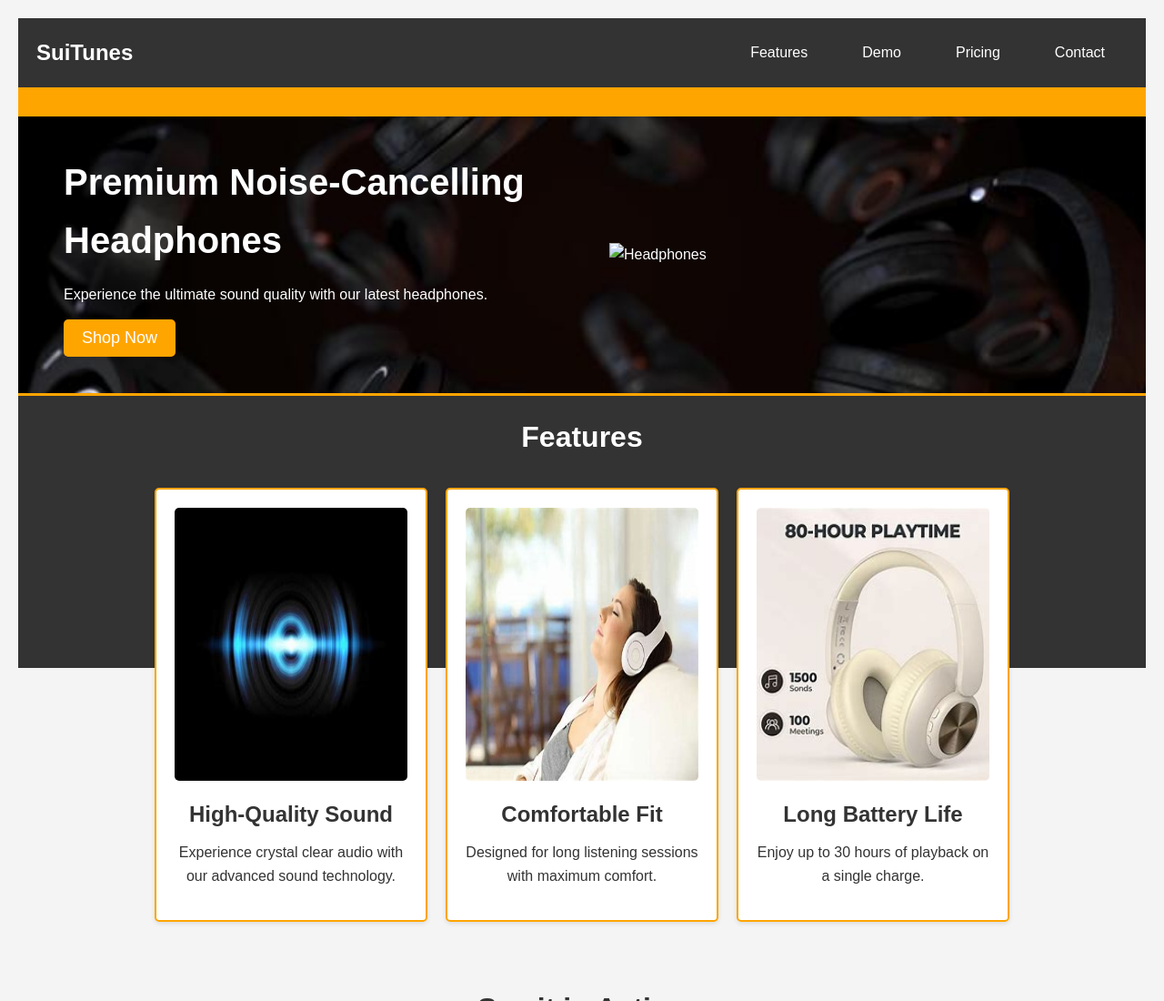
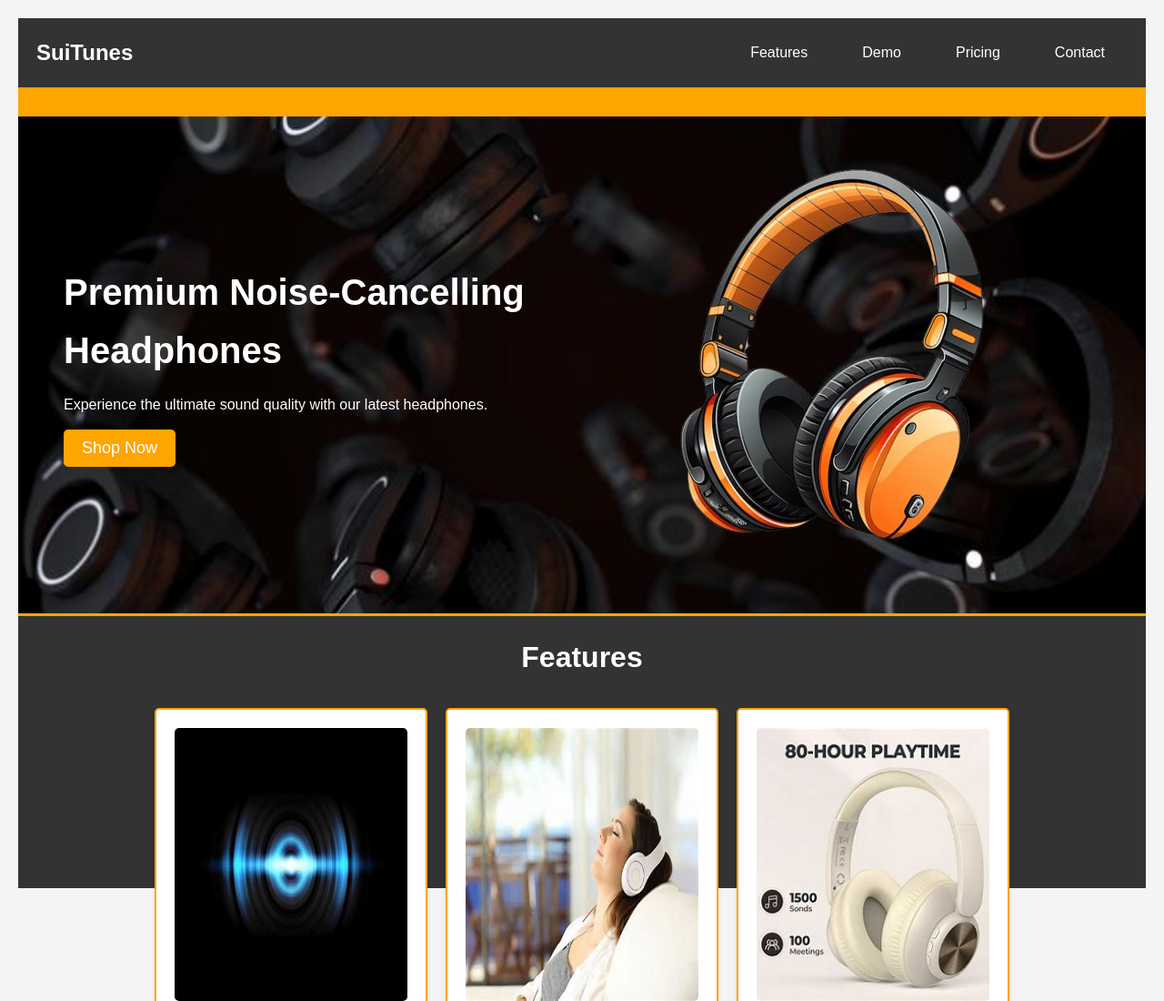
Before and after one commit to CodeWithRonaldo/suitunes-headphones-landing, a plain HTML site: page index.html in a window 1280 px wide. Shown: the top 1100 px of the page at 91% size. Drawn offline with Linux system fonts and the light colour scheme; the site is published under a folder, as on GitHub Pages, so addresses that start at the root find nothing.

Commit message:
Change images path

```diff
--- a/index.html
+++ b/index.html
@@ -26,7 +26,7 @@
             <button class="cta-button">Shop Now</button>
         </div>
         <div class="hero-image">
-            <img src="/assets/hero-headphone.png" alt="Headphones" class="hero-image">
+            <img src="./assets/hero-headphone.png" alt="Headphones" class="hero-image">
         </div>
     </section>
     <section id="features" class="features-section">
```
